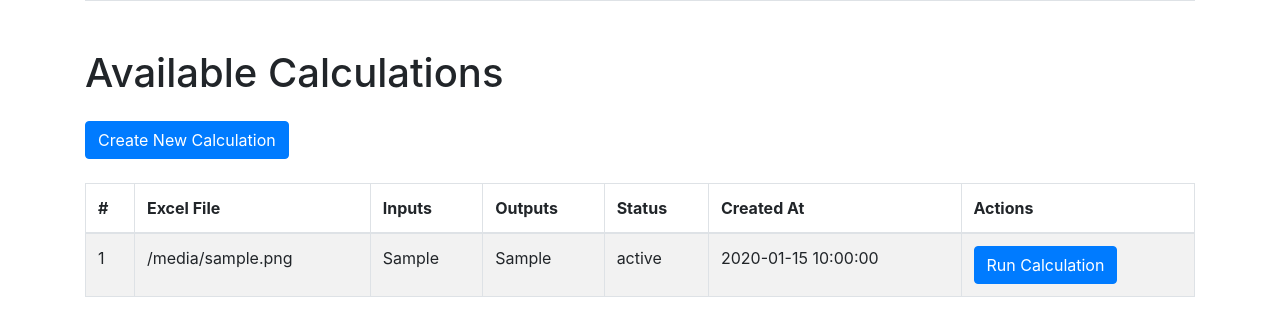
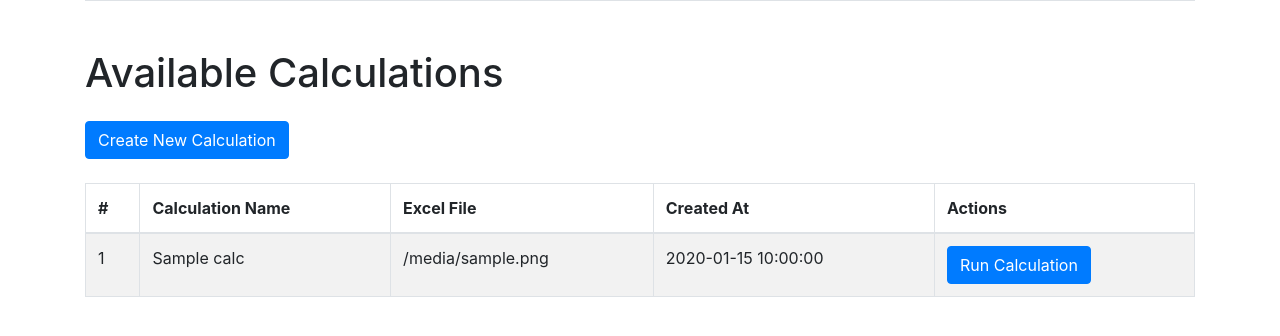
Before and after one commit to jonathanhoss/excel_to_api, a Python web app: template app/templates/home.html in a window 1280 px wide. Shown: the part 288-624 px from the top of the page. Run offline with Jinja, Linux system fonts and the light colour scheme; the template is opened without the code that fills it: most values are stand-ins (such as "Sample title", 1, 10 or a date in 2020); some libraries are stand-ins or nearby versions.

Commit message:
added name for calculations

```diff
--- a/app/models.py
+++ b/app/models.py
@@ -10,6 +10,7 @@ class Calculation(db.Model):
     excel_file_id = db.Column(
         db.Integer, db.ForeignKey("excel_file.id"), nullable=False
     )
+    name = db.Column(db.String(256), nullable=False)  # Add the name column
     inputs = db.Column(db.Text, nullable=True)  # Store as JSON strings
     outputs = db.Column(db.Text, nullable=True)  # Store as JSON strings
     status = db.Column(
--- a/app/routes.py
+++ b/app/routes.py
@@ -85,8 +85,10 @@ def register_routes(app):
         if request.method == "POST":
             try:
                 excel_file_id = request.form.get("excel_file_id")
+                calculation_name = request.form.get("calculation_name")
                 inputs = request.form.get("inputs")  # Retrieve inputs as a list
                 outputs = request.form.get("outputs")  # Retrieve outputs as a list
+
 
                 # Split the inputs and outputs into lists
                 inputs = [cell.strip().upper() for cell in inputs.split(",")]
@@ -113,6 +115,7 @@ def register_routes(app):
                 # Create a new Calculation instance
                 new_calculation = Calculation(
                     excel_file_id=excel_file_id,
+                    name=calculation_name,
                 )
 
                 new_calculation.inputs_list = inputs
--- a/app/services/calculation_service.py
+++ b/app/services/calculation_service.py
@@ -36,7 +36,7 @@ class ExcelCalculationService:
         key = f"'[{file_name}]{sheet_name}'!{cell_name}"
 
         print(key)
-        cell: formulas.Ranges = solution.get(key) # z.B. '[abc_excel.xlsx]DATA'!A3
+        cell: formulas.Ranges = solution.get(key)  # z.B. '[abc_excel.xlsx]DATA'!A3
 
         print(cell.value)
 
--- a/app/templates/calculation_form.html
+++ b/app/templates/calculation_form.html
@@ -4,7 +4,7 @@
 
 {% block content %}
 
-<h1>Run Calculation: {{ calculation.id }}</h1>
+<h1>Run Calculation: {{ calculation.name }}</h1>
 
 <form action="{{ url_for('calculate_calculation', calculation_id=calculation.id) }}" method="POST">
     <h3>Inputs</h3>
--- a/app/templates/home.html
+++ b/app/templates/home.html
@@ -27,7 +27,7 @@
           <tr>
             <td>{{ file.id }}</td>
             <td>{{ file.filename }}</td>
-            <td>{{ file.uploaded_at }}</td>
+            <td>{{ file.uploaded_at.strftime('%Y-%m-%d %H:%M:%S') }}</td>
             <td>
               <!-- Delete Button -->
               <form
@@ -58,10 +58,11 @@
         <thead>
           <tr>
             <th>#</th>
+            <th>Calculation Name</th> <!-- Add column for the name -->
             <th>Excel File</th>
-            <th>Inputs</th>
+            <!-- <th>Inputs</th>
             <th>Outputs</th>
-            <th>Status</th>
+            <th>Status</th> -->
             <th>Created At</th>
             <th>Actions</th> <!-- Added Actions column for the button -->
           </tr>
@@ -70,11 +71,12 @@
           {% for calc in calculations %}
           <tr>
             <td>{{ calc.id }}</td>
+            <td>{{ calc.name }}</td> <!-- Display the name of the calculation -->
             <td>{{ calc.excel_file.filename }}</td>
-            <td>{{ calc.inputs_list }}</td>
+            <!-- <td>{{ calc.inputs_list }}</td>
             <td>{{ calc.outputs_list }}</td>
-            <td>{{ calc.status }}</td>
-            <td>{{ calc.created_at }}</td>
+            <td>{{ calc.status }}</td> -->
+            <td>{{ calc.created_at.strftime('%Y-%m-%d %H:%M:%S') }}</td>
             <td>
               <!-- Add a button that links to the form for the calculation -->
               <a href="{{ url_for('get_calculation_form', calculation_id=calc.id) }}" class="btn btn-primary">Run Calculation</a>
--- a/app/templates/new_calculation.html
+++ b/app/templates/new_calculation.html
@@ -5,6 +5,11 @@
 {% block content %}
         <h1 class="mb-4">Create New Calculation</h1>
         <form action="{{ url_for('new_calculation') }}" method="POST">
+            <div class="mb-3">
+                <label for="calculation_name" class="form-label">Calculation Name</label>
+                <input type="text" class="form-control" id="calculation_name" name="calculation_name" required>
+            </div>
+
             <div class="mb-3">
                 <label for="excel_file_id" class="form-label">Excel File</label>
                 <select class="form-select" id="excel_file_id" name="excel_file_id" required>
```
Also changed, not shown: app/repositories/base_repository.py (deleted, +0 -16 lines), app/repositories/file_repository.py (+4 -5 lines), app/repositories/mapping_repository.py (deleted, +0 -10 lines), app/forms.py (deleted).
